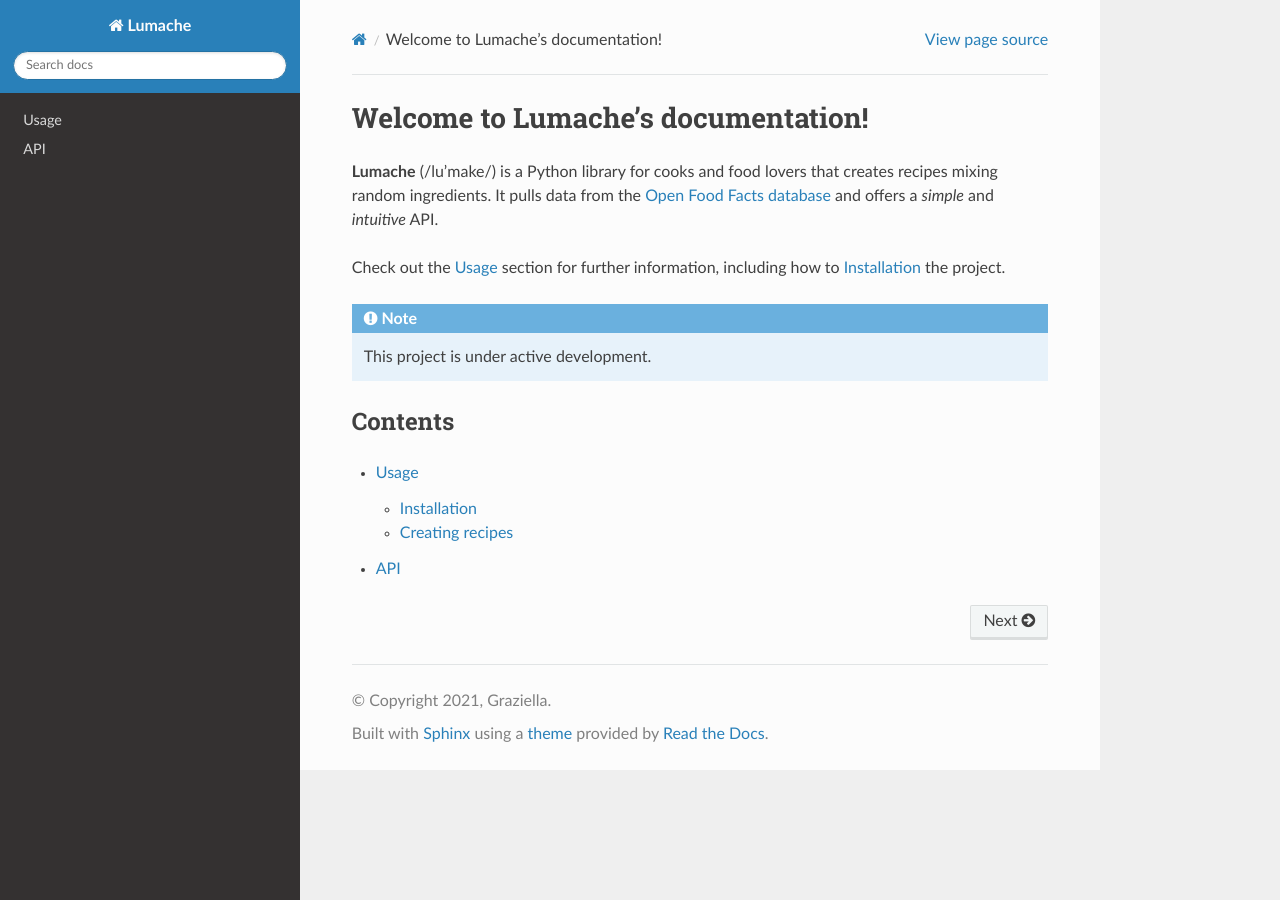
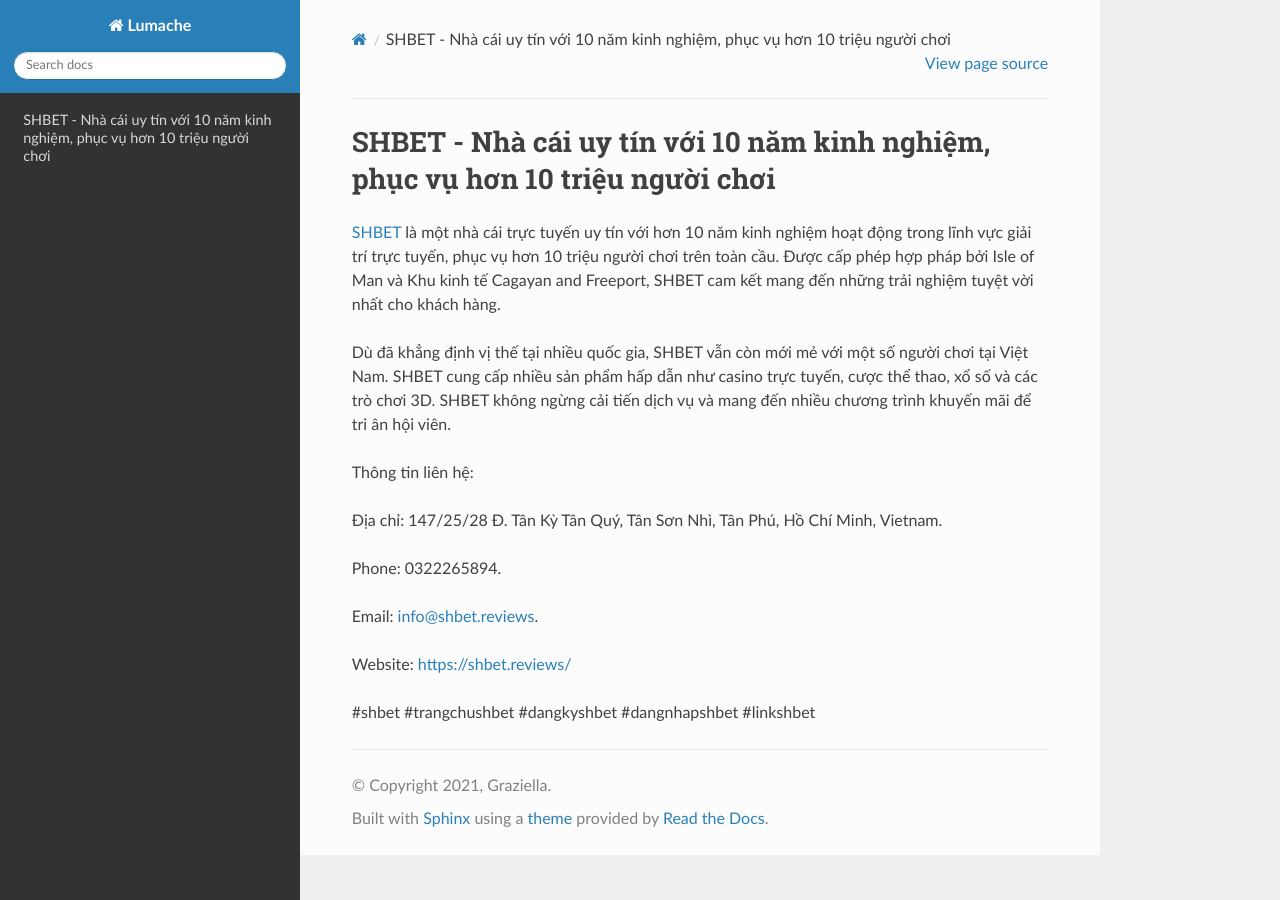
Before and after one commit to JonsCalicut123/shbetreviews, a Sphinx documentation site: the page built from docs/source/index.rst, in a window 1280 px wide. Built offline with Sphinx 7.4.7 and the Read the Docs theme 3.1.0, drawn with Linux system fonts in a browser that asks for light colours.

Commit message:
Update index.rst

```diff
--- a/docs/source/index.rst
+++ b/docs/source/index.rst
@@ -1,22 +1,18 @@
-Welcome to Lumache's documentation!
+SHBET - Nhà cái uy tín với 10 năm kinh nghiệm, phục vụ hơn 10 triệu người chơi
 ===================================
 
-**Lumache** (/lu'make/) is a Python library for cooks and food lovers
-that creates recipes mixing random ingredients.
-It pulls data from the `Open Food Facts database <https://world.openfoodfacts.org/>`_
-and offers a *simple* and *intuitive* API.
+`SHBET <https://shbet.reviews/>`_ là một nhà cái trực tuyến uy tín với hơn 10 năm kinh nghiệm hoạt động trong lĩnh vực giải trí trực tuyến, phục vụ hơn 10 triệu người chơi trên toàn cầu. Được cấp phép hợp pháp bởi Isle of Man và Khu kinh tế Cagayan and Freeport, SHBET cam kết mang đến những trải nghiệm tuyệt vời nhất cho khách hàng.
 
-Check out the :doc:`usage` section for further information, including
-how to :ref:`installation` the project.
+Dù đã khẳng định vị thế tại nhiều quốc gia, SHBET vẫn còn mới mẻ với một số người chơi tại Việt Nam. SHBET cung cấp nhiều sản phẩm hấp dẫn như casino trực tuyến, cược thể thao, xổ số và các trò chơi 3D. SHBET không ngừng cải tiến dịch vụ và mang đến nhiều chương trình khuyến mãi để tri ân hội viên.
 
-.. note::
+Thông tin liên hệ:
 
-   This project is under active development.
+Địa chỉ: 147/25/28 Đ. Tân Kỳ Tân Quý, Tân Sơn Nhì, Tân Phú, Hồ Chí Minh, Vietnam.
 
-Contents
---------
+Phone: 0322265894.
 
-.. toctree::
+Email: info@shbet.reviews.
 
-   usage
-   api
+Website: https://shbet.reviews/
+
+#shbet #trangchushbet #dangkyshbet #dangnhapshbet #linkshbet
```
